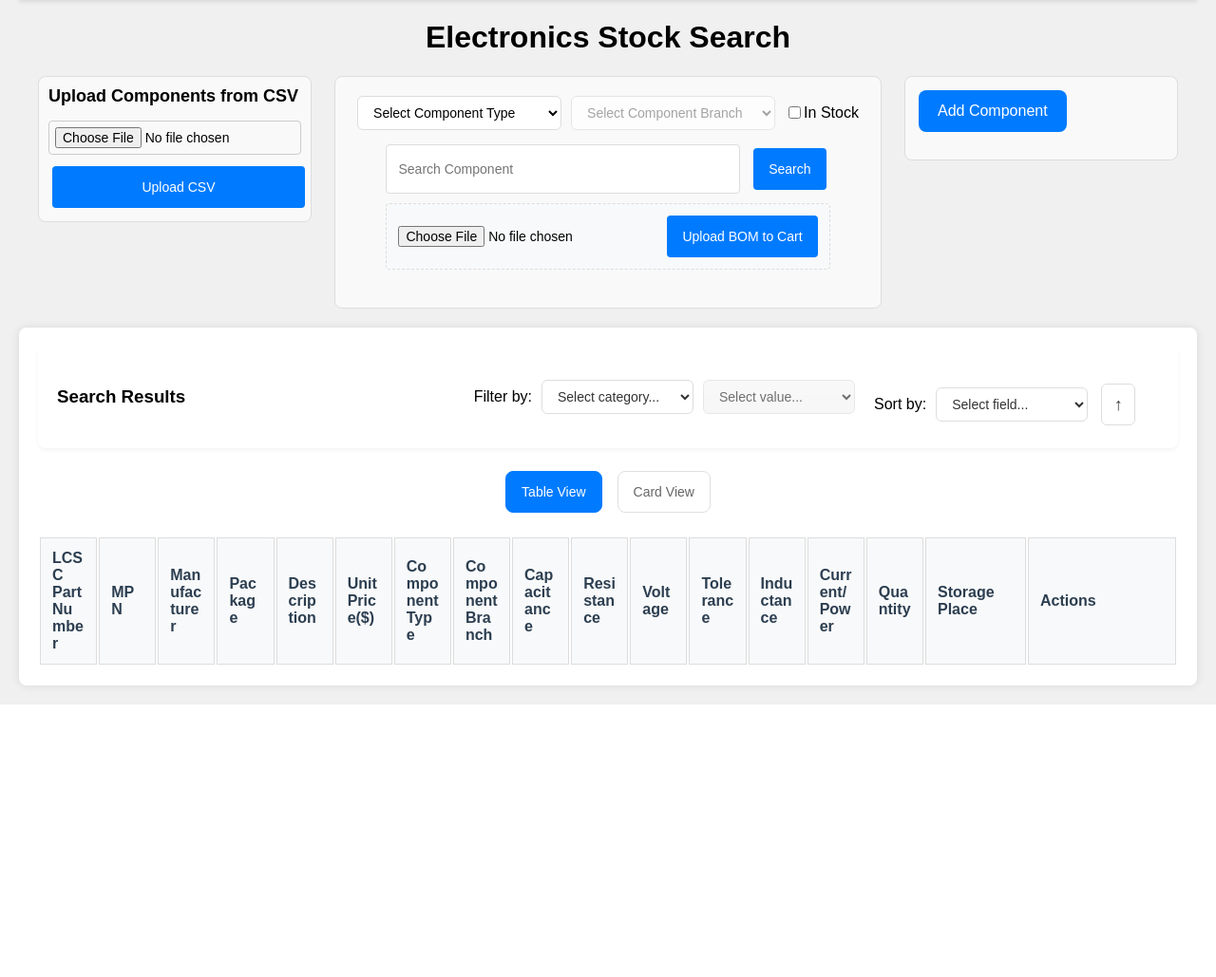
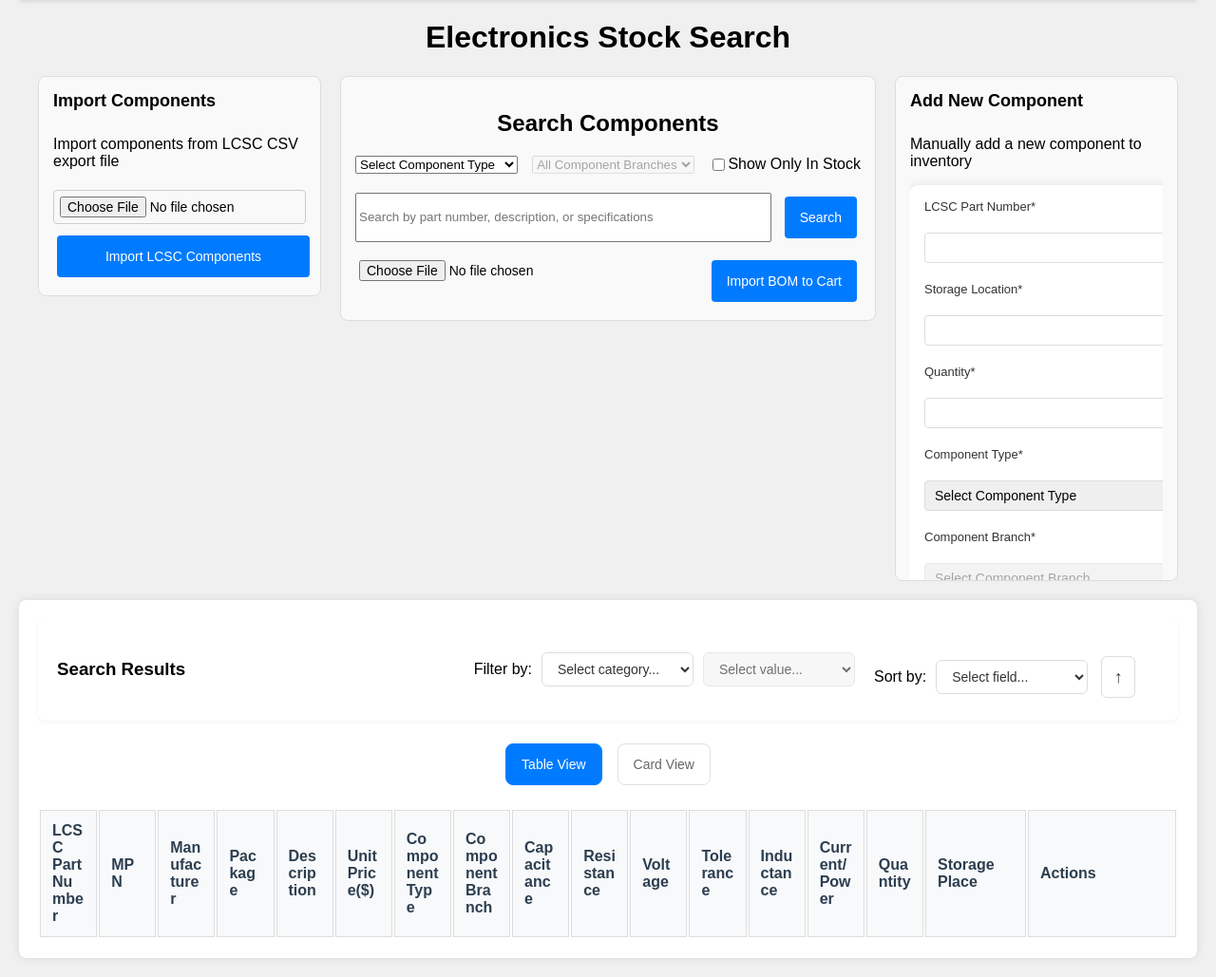
Before and after one commit to Teapack1/EasyDrawers-w-LCSC-support, a FastAPI app: page / in a window 1280 px wide. Shown: the part 93-1122 px from the top of the page at 95% size. Before the commit the page ends 835 px from the top, so only its background shows below. Run offline with FastAPI, Linux system fonts and the light colour scheme; data comes from the database, SQL or seed files in the repository; both versions use the stored data as it was after the commit; data that the repository does not hold is empty.

Commit message:
resistor search fix, revert csv import, layout changes

```diff
--- a/main.py
+++ b/main.py
@@ -178,35 +178,65 @@
     sql_query = "SELECT * FROM components WHERE 1=1"
     params = []
 
-    # Prepare search pattern (case-insensitive, space-insensitive)
-    search_terms = query.strip().split()
-    search_patterns = [f"%{term.lower()}%" for term in search_terms]
+    # Check if the query matches a resistance value pattern (e.g., "100ohm", "100Ω")
+    resistance_pattern = re.match(r'^(\d+\.?\d*)\s*(ohm|Ω|ohms)$', query.strip(), re.IGNORECASE)
 
-    # Add search conditions
-    if search_patterns:
-        sql_query += " AND ("
-        search_columns = [
-            "LOWER(part_number)",
-            "LOWER(manufacturer)",
-            "LOWER(description)",
-            "LOWER(component_type)",
-            "LOWER(component_branch)",
-            "LOWER(capacitance)",
-            "LOWER(resistance)",
-            "LOWER(voltage)",
-            "LOWER(tolerance)",
-            "LOWER(inductance)",
-            "LOWER(current_power)",
-            "LOWER(package)",
-            "LOWER(manufacture_part_number)"  # Add this line
-        ]
-        conditions = []
-        for pattern in search_patterns:
-            cols_conditions = [f"{col} LIKE ?" for col in search_columns]
-            conditions.append("(" + " OR ".join(cols_conditions) + ")")
-            params.extend([pattern] * len(search_columns))
-        sql_query += " AND ".join(conditions)
-        sql_query += ")"
+    if resistance_pattern:
+        # Extract the numeric value
+        value = resistance_pattern.group(1)
+        # Create both versions of the resistance value
+        resistance_exact = f"{value}Ω"
+        resistance_exact_ohm = f"{value}ohm"
+
+        # Add specific resistance search condition
+        sql_query += """ AND (
+            resistance LIKE ? OR
+            resistance LIKE ? OR
+            resistance = ? OR
+            resistance = ?
+        )"""
+        params.extend([f"{value}Ω%", f"{value}ohm%", resistance_exact, resistance_exact_ohm])
+    else:
+        # Regular search for other queries
+        # Replace "ohm" with "Ω" in the search query
+        query = re.sub(r'(?i)ohm', 'Ω', query)
+        search_terms = query.strip().split()
+
+        # For each term that contains Ω, create an alternative with "ohm"
+        expanded_terms = []
+        for term in search_terms:
+            expanded_terms.append(term.lower())
+            if 'Ω' in term:
+                # Add version with "ohm"
+                expanded_terms.append(term.replace('Ω', 'ohm'))
+
+        search_patterns = [f"%{term}%" for term in expanded_terms]
+
+        # Add search conditions
+        if search_patterns:
+            sql_query += " AND ("
+            search_columns = [
+                "LOWER(part_number)",
+                "LOWER(manufacturer)",
+                "LOWER(description)",
+                "LOWER(component_type)",
+                "LOWER(component_branch)",
+                "LOWER(capacitance)",
+                "LOWER(resistance)",
+                "LOWER(voltage)",
+                "LOWER(tolerance)",
+                "LOWER(inductance)",
+                "LOWER(current_power)",
+                "LOWER(package)",
+                "LOWER(manufacture_part_number)"
+            ]
+            conditions = []
+            for pattern in search_patterns:
+                cols_conditions = [f"{col} LIKE ?" for col in search_columns]
+                conditions.append("(" + " OR ".join(cols_conditions) + ")")
+                params.extend([pattern] * len(search_columns))
+            sql_query += " OR ".join(conditions)
+            sql_query += ")"
 
     # Apply filters
     if component_type:
@@ -234,7 +264,7 @@
 
 # Endpoint to upload and update components from CSV
 @app.post("/update_components_from_csv")
-async def update_components_from_csv(file: UploadFile = File(...)):
+async def update_components_from_csv(file: UploadFile = File(...), user: str = Query(...)):
     if not file.filename.endswith('.csv'):
         raise HTTPException(status_code=400, detail="Please upload a CSV file.")
 
@@ -336,12 +366,16 @@
     required_fields = ['LCSC Part Number']
     errors = []
     updated_components = []
+    changes_summary = []
+    changes_details = []
 
     conn = sqlite3.connect('components.db')
     conn.row_factory = sqlite3.Row
     cursor = conn.cursor()
 
     try:
+        cursor.execute("BEGIN TRANSACTION")
+
         for index, row in df.iterrows():
             missing_fields = []
             for field in required_fields:
@@ -376,7 +410,8 @@
 
             if existing_component:
                 # Update existing component
-                new_qty = existing_component['order_qty'] + component_data['order_qty']
+                old_qty = existing_component['order_qty']
+                new_qty = old_qty + component_data['order_qty']
                 cursor.execute("""
                     UPDATE components
                     SET order_qty = ?,
@@ -384,6 +419,14 @@
                         storage_place = COALESCE(?, storage_place)
                     WHERE part_number = ?
                 """, (new_qty, component_data['unit_price'], component_data['storage_place'], component_data['part_number']))
+
+                changes_summary.append(f"Updated {component_data['part_number']}: +{component_data['order_qty']} to {new_qty}")
+                changes_details.append({
+                    'part_number': component_data['part_number'],
+                    'old_qty': old_qty,
+                    'new_qty': new_qty,
+                    'action': 'update'
+                })
 
                 # Get updated component
                 cursor.execute("SELECT * FROM components WHERE part_number=?", (component_data['part_number'],))
@@ -408,10 +451,31 @@
                     component_data['current_power'], component_data['manufacture_part_number']
                 ))
 
+                changes_summary.append(f"Added {component_data['part_number']}: {component_data['order_qty']} units")
+                changes_details.append({
+                    'part_number': component_data['part_number'],
+                    'old_qty': 0,
+                    'new_qty': component_data['order_qty'],
+                    'action': 'add'
+                })
+
                 # Get the inserted component
                 cursor.execute("SELECT * FROM components WHERE part_number=?", (component_data['part_number'],))
                 new_component = cursor.fetchone()
                 updated_components.append(dict(new_component))
+
+        # Create a single changelog entry for the entire operation
+        new_items = len([c for c in changes_summary if c.startswith("Added")])
+        updated_items = len([c for c in changes_summary if c.startswith("Updated")])
+        summary = {
+            'summary': f"CSV Import: {new_items} new items, {updated_items} updated items",
+            'changes': changes_details
+        }
+
+        cursor.execute('''
+            INSERT INTO change_log (user, action_type, details)
+            VALUES (?, ?, ?)
+        ''', (user, 'csv_import_batch', json.dumps(summary)))
 
         conn.commit()
 
@@ -577,56 +641,87 @@
 async def revert_change(data: dict):
     log_id = data.get('log_id')
     if not log_id:
-        raise HTTPException(status_code=400, detail="Log ID is required.")
+        raise HTTPException(status_code=400, detail="Log ID is required")
 
     conn = sqlite3.connect('components.db')
     conn.row_factory = sqlite3.Row
     cursor = conn.cursor()
 
     try:
-        # Retrieve the log entry
+        # Start transaction
+        cursor.execute("BEGIN TRANSACTION")
+
+        # Get the change log entry
         cursor.execute("SELECT * FROM change_log WHERE id = ?", (log_id,))
         log_entry = cursor.fetchone()
 
         if not log_entry:
-            raise HTTPException(status_code=404, detail="Log entry not found.")
+            raise HTTPException(status_code=404, detail="Change log entry not found")
 
         action_type = log_entry['action_type']
-        component_id = log_entry['component_id']
-        part_number = log_entry['part_number']
-        details = log_entry['details']
 
-        if action_type == 'add_component':
-            cursor.execute("DELETE FROM components WHERE id = ?", (component_id,))
-            revert_details = f"Reverted addition of component {part_number}"
+        if action_type == 'update_quantity':
+            # Extract the quantity change from details
+            match = re.search(r'changed by ([-\d]+)', log_entry['details'])
+            if not match:
+                raise HTTPException(status_code=400, detail="Invalid change log details")
 
-        elif action_type == 'update_quantity':
-            match = re.search(r'Quantity changed by (-?\d+) to (\d+)', details)
-            if match:
-                change = int(match.group(1))
+            quantity_change = -int(match.group(1))  # Reverse the change
+
+            cursor.execute("""
+                UPDATE components
+                SET order_qty = order_qty + ?
+                WHERE id = ?
+            """, (quantity_change, log_entry['component_id']))
+
+        elif action_type == 'delete':
+            # Get the component details from the log
+            component_details = json.loads(log_entry['details'])
+            cursor.execute('''
+                INSERT INTO components (
+                    part_number, storage_place, order_qty, component_type, component_branch,
+                    unit_price, description, package, manufacturer
+                ) VALUES (?, ?, ?, ?, ?, ?, ?, ?, ?)
+            ''', (
+                component_details['part_number'], component_details['storage_place'],
+                component_details['order_qty'], component_details['component_type'],
+                component_details['component_branch'], component_details['unit_price'],
+                component_details['description'], component_details['package'],
+                component_details['manufacturer']
+            ))
+
+        elif action_type == 'csv_import_batch':
+            # Parse the details to get the changes
+            changes = json.loads(log_entry['details'])
+
+            for change in changes['changes']:
+                part_number = change['part_number']
+                old_qty = change.get('old_qty', 0)
+                new_qty = change.get('new_qty', 0)
+
+                # Calculate the quantity difference to revert
+                qty_diff = old_qty - new_qty
+
                 cursor.execute("""
                     UPDATE components
-                    SET order_qty = order_qty - ?
-                    WHERE id = ?
-                """, (change, component_id))
-                revert_details = f"Reverted quantity change of {change} for component {part_number}"
-            else:
-                raise HTTPException(status_code=400, detail="Cannot parse quantity change")
-
-        elif action_type == 'delete':
-            # Reinsert the component using backup data
-            # Assume you have a backup mechanism or prevent deletion in the first place
-            revert_details = f"Reverted deletion of component {part_number}"
-            raise HTTPException(status_code=400, detail="Reverting deletion is not supported.")
+                    SET order_qty = ?
+                    WHERE part_number = ?
+                """, (old_qty, part_number))
 
         else:
-            raise HTTPException(status_code=400, detail="Unsupported action type for revert.")
+            raise HTTPException(status_code=400, detail="Unsupported action type for revert")
 
-        # Log the revert action with part_number
+        # Mark the change as reverted
         cursor.execute("""
             INSERT INTO change_log (user, action_type, component_id, part_number, details)
             VALUES (?, ?, ?, ?, ?)
-        """, ("System", f"revert_{action_type}", component_id, part_number, revert_details))
+        """, (
+            log_entry['user'],
+            f"revert_{action_type}",
+            log_entry['component_id'],
+            log_entry['part_number'],
+            f"Reverted change: {log_entry['details']}"
+        ))
 
         conn.commit()
         return {"message": "Change reverted successfully"}
--- a/static/script.js
+++ b/static/script.js
@@ -70,6 +70,12 @@
         event.preventDefault();
         const fileInput = document.getElementById("csvFile");
         const file = fileInput.files[0];
+        const currentUser = localStorage.getItem('currentUser');
+
+        if (!currentUser) {
+            alert("Please log in first");
+            return;
+        }
 
         if (!file) {
             alert("Please select a CSV file to upload.");
@@ -80,7 +86,7 @@
         formData.append("file", file);
 
         try {
-            const response = await fetch('/update_components_from_csv', {
+            const response = await fetch(`/update_components_from_csv?user=${encodeURIComponent(currentUser)}`, {
                 method: 'POST',
                 body: formData
             });
@@ -106,7 +112,11 @@
                     // Show summary of changes
                     let summary = "Uploaded components:\n\n";
                     result.components.forEach(comp => {
-                        summary += `${comp.part_number}: ${comp.order_qty} pcs\n`;
+                        if (comp.action === 'update') {
+                            summary += `${comp.part_number}: Updated quantity from ${comp.old_qty} to ${comp.new_qty}\n`;
+                        } else {
+                            summary += `${comp.part_number}: Added with quantity ${comp.new_qty}\n`;
+                        }
                     });
                     console.log(summary);
                 }
--- a/static/style.css
+++ b/static/style.css
@@ -12,35 +12,48 @@
 /* Container for the three panels */
 .container {
     display: flex;
-    flex-wrap: nowrap;
+    flex-wrap: wrap;
+    gap: 20px;
     justify-content: space-between;
-    align-items: flex-start; /* Align items at the top */
+    align-items: flex-start;
     margin: 20px auto;
-    max-width: 1200px; /* Center the container */
-    margin-top: 10px;
+    max-width: 1200px;
+    padding: 0 15px;
 }
 
 /* Left Panel */
 .left-panel {
-    width: 24%;
-    padding: 10px;
-    box-sizing: border-box;
+    flex: 1;
+    min-width: 250px;
+    max-width: 100%;
+    padding: 15px;
+    background-color: #f9f9f9;
+    border: 1px solid #ddd;
+    border-radius: 8px;
 }
 
 /* Middle Panel */
 .middle-panel {
-    width: 48%;
-    padding: 20px;
-    box-sizing: border-box;
-    max-width: 800px;
-    margin: 0 auto;
+    flex: 2;
+    min-width: 300px;
+    max-width: 100%;
+    padding: 15px;
+    background-color: #f9f9f9;
+    border: 1px solid #ddd;
+    border-radius: 8px;
 }
 
 /* Right Panel */
 .right-panel {
-    width: 24%;
-    padding: 10px;
-    box-sizing: border-box;
+    flex: 1;
+    min-width: 250px;
+    max-width: 100%;
+    padding: 15px;
+    background-color: #f9f9f9;
+    border: 1px solid #ddd;
+    border-radius: 8px;
+    max-height: 500px;
+    overflow-y: auto;
 }
 
 /* Panel Styles */
@@ -405,7 +418,55 @@
 }
 
 .form-section {
-    width: 18.75%; /* Reduced from 25% */
+    width: 100%;
+    padding: 15px;
+}
+
+.form-fields {
+    display: flex;
+    flex-direction: column;
+    gap: 12px;
+}
+
+.form-fields label {
+    font-size: 13px;
+    font-weight: 500;
+    color: #333;
+    margin-bottom: 2px;
+}
+
+.form-fields input,
+.form-fields select {
+    width: 100%;
+    padding: 6px 10px;
+    border: 1px solid #ddd;
+    border-radius: 4px;
+    font-size: 13px;
+    height: 32px;
+}
+
+#optionalFields,
+#dynamicFields {
+    margin-top: 8px;
+    padding-top: 8px;
+    border-top: 1px solid #eee;
+}
+
+.form-fields button[type="submit"] {
+    margin-top: 20px;
+    padding: 10px 20px;
+    background-color: #007bff;
+    color: white;
+    border: none;
+    border-radius: 4px;
+    cursor: pointer;
+    font-size: 14px;
+    font-weight: 500;
+    width: 100%;
+}
+
+.form-fields button[type="submit"]:hover {
+    background-color: #0056b3;
 }
 
 /* Style the search field */
@@ -533,21 +594,14 @@
 /* Filters */
 .filter-container {
     display: flex;
-    align-items: center;
-    gap: 10px;
-    margin-bottom: 15px;
     flex-wrap: wrap;
+    gap: 15px;
+    margin-bottom: 20px;
 }
 
 .filter-container select {
     flex: 1;
-    min-width: 180px;
-    max-width: 250px;
-    padding: 8px 12px;
-    border: 1px solid #ddd;
-    border-radius: 6px;
-    font-size: 14px;
-    background-color: white;
+    min-width: 150px;
 }
 
 .filter-container label {
@@ -561,32 +615,25 @@
 .search-container {
     display: flex;
     flex-direction: column;
+    gap: 15px;
+    width: 100%;
+}
+
+.search-input-group {
+    display: flex;
     gap: 10px;
-    margin-bottom: 20px;
-}
-
-.search-input-group {
+    width: 100%;
+}
+
+.search-input-group input {
+    flex: 1;
+    min-width: 0;
+}
+
+.bom-upload-group {
     display: flex;
     gap: 10px;
     width: 100%;
-}
-
-.search-input-group input[type="text"] {
-    flex: 1;
-    padding: 8px 12px;
-    border: 1px solid #ddd;
-    border-radius: 4px;
-    font-size: 14px;
-}
-
-.bom-upload-group {
-    display: flex;
-    gap: 10px;
-    align-items: center;
-    background-color: #f8f9fa;
-    padding: 8px;
-    border-radius: 4px;
-    border: 1px dashed #ddd;
 }
 
 .bom-upload-group input[type="file"] {
--- a/templates/index.html
+++ b/templates/index.html
@@ -50,81 +50,98 @@
 
     <h1>Electronics Stock Search</h1>
     <div class="container">
-        <!-- Left Panel: Upload Components from CSV -->
+        <!-- Left Panel: Import Components -->
         <div class="left-panel">
             <form id="uploadCsvForm">
-                <h2>Upload Components from CSV</h2>
+                <h2>Import Components</h2>
+                <p>Import components from LCSC CSV export file</p>
                 <input type="file" id="csvFile" accept=".csv">
-                <button type="submit">Upload CSV</button>
+                <button type="submit">Import LCSC Components</button>
             </form>
         </div>
 
         <!-- Middle Panel: Search Components -->
         <div class="middle-panel">
+            <h2>Search Components</h2>
             <!-- Filters -->
             <div class="filter-container">
                 <select id="filterComponentType">
-                    <option value="">Select Component Type</option>
+                    <option value="">All Component Types</option>
                     <!-- Options populated dynamically -->
                 </select>
                 <select id="filterComponentBranch" disabled>
-                    <option value="">Select Component Branch</option>
+                    <option value="">All Component Branches</option>
                     <!-- Options populated dynamically -->
                 </select>
                 <label>
                     <input type="checkbox" id="inStockCheckbox">
-                    In Stock
+                    Show Only In Stock
                 </label>
             </div>
             <!-- Search Bar and BOM Upload -->
             <div class="search-container">
                 <div class="search-input-group">
-                    <input type="text" id="searchQuery" placeholder="Search Component">
+                    <input type="text" id="searchQuery" placeholder="Search by part number, description, or specifications">
                     <button id="searchButton">Search</button>
                 </div>
                 <div class="bom-upload-group">
                     <input type="file" id="bomFile" accept=".csv">
-                    <button id="uploadBomButton">Upload BOM to Cart</button>
+                    <button id="uploadBomButton">Import BOM to Cart</button>
                 </div>
             </div>
         </div>
 
-        <!-- Right Panel: Add Component -->
+        <!-- Right Panel: Add New Component -->
         <div class="right-panel">
-            <h2><button id="toggleAddComponentButton">Add Component</button></h2>
-            <div id="addComponentContainer" style="display: none;">
             <form id="addComponentForm">
-                    <label for="componentType">Component Type:</label>
+                <h2>Add New Component</h2>
+                <p>Manually add a new component to inventory</p>
+                <div class="form-section">
+                    <div class="form-fields">
+                        <label for="partNumber">LCSC Part Number*</label>
+                        <input type="text" id="partNumber" required>
+
+                        <label for="storagePlace">Storage Location*</label>
+                        <input type="text" id="storagePlace" required>
+
+                        <label for="orderQty">Quantity*</label>
+                        <input type="number" id="orderQty" required min="0">
+
+                        <label for="componentType">Component Type*</label>
                         <select id="componentType" required>
-                        <!-- Options populated dynamically -->
+                            <option value="">Select Component Type</option>
                         </select>
-                    <label for="componentBranch">Component Branch:</label>
-                    <select id="componentBranch" required>
-                        <!-- Options populated dynamically -->
+
+                        <label for="componentBranch">Component Branch*</label>
+                        <select id="componentBranch" required disabled>
+                            <option value="">Select Component Branch</option>
                         </select>
-                    <label for="partNumber">Part Number:</label>
-                    <input type="text" id="partNumber" required>
-                    <label for="manufacturePartNumber">Manufacturer Part Number:</label>
+
+                        <div id="optionalFields">
+                            <label for="unitPrice" class="optional">Unit Price ($)</label>
+                            <input type="number" id="unitPrice" step="0.01">
+
+                            <label for="description" class="optional">Description</label>
+                            <input type="text" id="description">
+
+                            <label for="package" class="optional">Package</label>
+                            <input type="text" id="package">
+
+                            <label for="manufacturer" class="optional">Manufacturer</label>
+                            <input type="text" id="manufacturer">
+
+                            <label for="manufacturePartNumber" class="optional">Manufacturer Part Number</label>
                             <input type="text" id="manufacturePartNumber">
-                    <!-- Dynamic Fields Container -->
-                    <div id="dynamicFields"></div>
-                    <label for="storagePlace">Storage Place:</label>
-                    <input type="text" id="storagePlace" required>
-                    <label for="orderQty">Order Quantity:</label>
-                    <input type="number" id="orderQty" value="0" required>
-                    <label for="unitPrice">Unit Price ($):</label>
-                    <input type="number" id="unitPrice" step="0.01">
-                    <label for="description">Description:</label>
-                    <input type="text" id="description">
-                    <label for="package">Package:</label>
-                    <input type="text" id="package">
-                    <label for="manufacturer">Manufacturer:</label>
-                    <input type="text" id="manufacturer">
-                    <!-- Optional Fields -->
-                    <div id="optionalFields"></div>
+                        </div>
+
+                        <div id="dynamicFields">
+                            <!-- Dynamic fields will be populated based on component type -->
+                        </div>
+
                         <button type="submit">Add Component</button>
+                    </div>
+                </div>
             </form>
-            </div>
         </div>
     </div>
 
```
Also changed, not shown: other parts of static/style.css (+69 -26 lines), components.db. Lines whose indentation alone changed are shown as unchanged.
